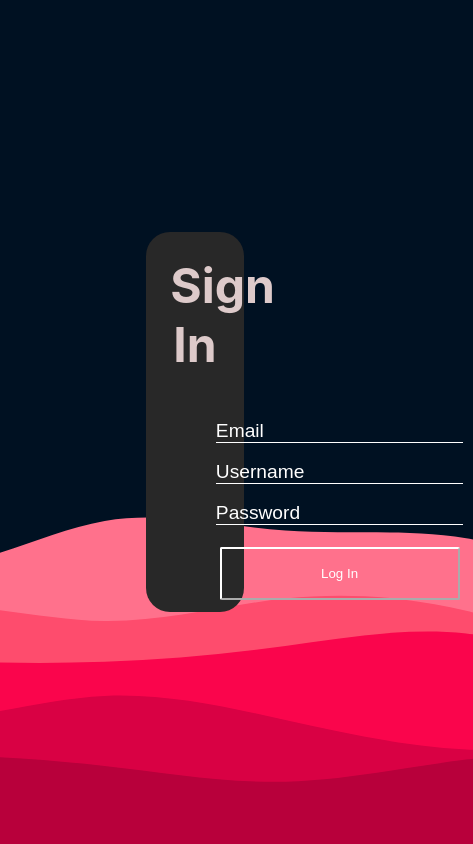
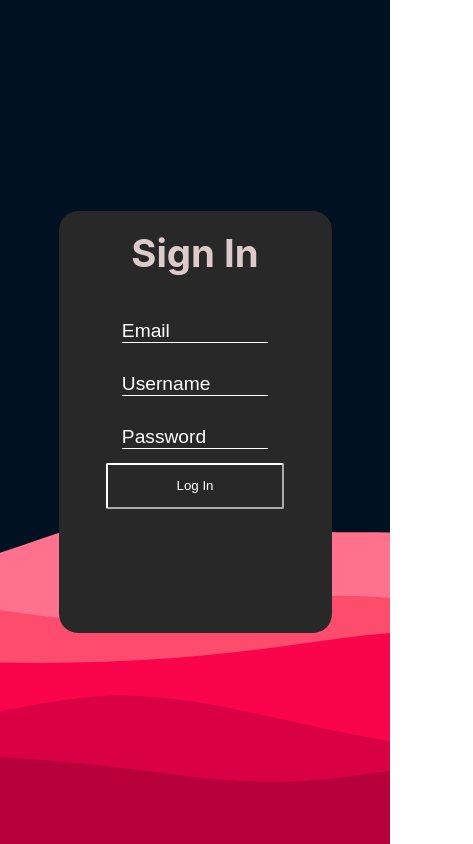
Before and after one commit to TeamWorkspaceCA/teamworkspace, a Next.js app: page / in a window 390 px wide. Shown: the whole page, 473 px wide, since content can reach past the window. Built offline with nearby package versions, Linux system fonts and the light colour scheme.

Commit message:
Started mobile integration.

```diff
--- a/pages/index.tsx
+++ b/pages/index.tsx
@@ -8,14 +8,13 @@ const Home: NextPage = () => {
     <>
 
       <div className='signinbox-middle'>
-      <h1>Sign In</h1>
-      <form style={{padding:"1.5em"}}>
-      <input type="text" placeholder='Email' /> <br />
-      <input type="text" placeholder='Username'/>
-      <input type="password" placeholder='Password' /> <br />
-      <button className='signin-btn'>Log In</button>
-
-      </form>
+        <h1>Sign In</h1>
+        <form style={{padding:"1.5em"}}>
+          <input type="email" placeholder='Email' /> <br />
+          <input type="text" placeholder='Username'/> <br />
+          <input type="password" placeholder='Password' /> <br />
+          <button className='signin-btn'>Log In</button>
+        </form>
       </div>
     </>
 
--- a/styles/globals.scss
+++ b/styles/globals.scss
@@ -10,7 +10,7 @@ body {
 -webkit-background-size: cover;-moz-background-size: cover;
     -o-background-size: cover;
     background-size: cover;
-
+  overflow-x: hidden;
 }
 
 a {
@@ -32,48 +32,61 @@ a {
   align-items: center;
 }
 
+
+input {
+  padding: .8em;
+  border: none;
+  background-color: transparent;
+  outline: none;
+  color: white;
+  font-size: 0.8em;
+
+  &::placeholder {
+    color: white;
+    border-bottom: 1px solid white;
+  }
+
+  /* none : no line is drawn, and any existing decoration is removed.
+  underline : draws a 1px line across the text at its baseline.
+  line-through : draws a 1px line across the text at its “middle” point.
+  overline : draws a 1px line across the text, directly above its “top” point.
+  */
+}
+
 .signinbox-middle {
-  width: 25%;
-  height: 45%;
+  width: 70%;
+  min-height: 50%;
   margin: auto;
   background:#282828;
   border-radius: 1em;
   color: #ddcaca;
   text-align: center;
   padding: 1em;
-  font-size: 1.5em;
+  font-size: 1.2em;
 
-}
-input {
-padding: 0.5em;
-border: none;
-background-color: transparent;
-outline: none;
-color: white;
-font-size: 0.8em;
-
-
-
-/* none : no line is drawn, and any existing decoration is removed.
-underline : draws a 1px line across the text at its baseline.
-line-through : draws a 1px line across the text at its “middle” point.
-overline : draws a 1px line across the text, directly above its “top” point.
-*/
-
-}
-::placeholder {
- color: white;
- border-bottom: 1px solid white;
+  input {
+    width: 100%;
+    font-size: 1em;
+  }
 }
 
 .signin-btn {
   background-color: transparent;
   border-radius: 2px;
   border-color: white;
-  height: 4em;
-  width: 18em;
-  margin: 1em;
+  width: 100%;
+  padding: 1em;
   cursor: pointer;
   color: white;
 
+
 }
+
+@media only screen and (min-width: 1025px) {
+  .signinbox-middle {
+    width: 25%;
+    height: 45%;
+    padding: 1em;
+    font-size: 1.5em;
+  }
+}
```
Also changed, not shown: 1 other file (tests, documents, lock files or other folders).
